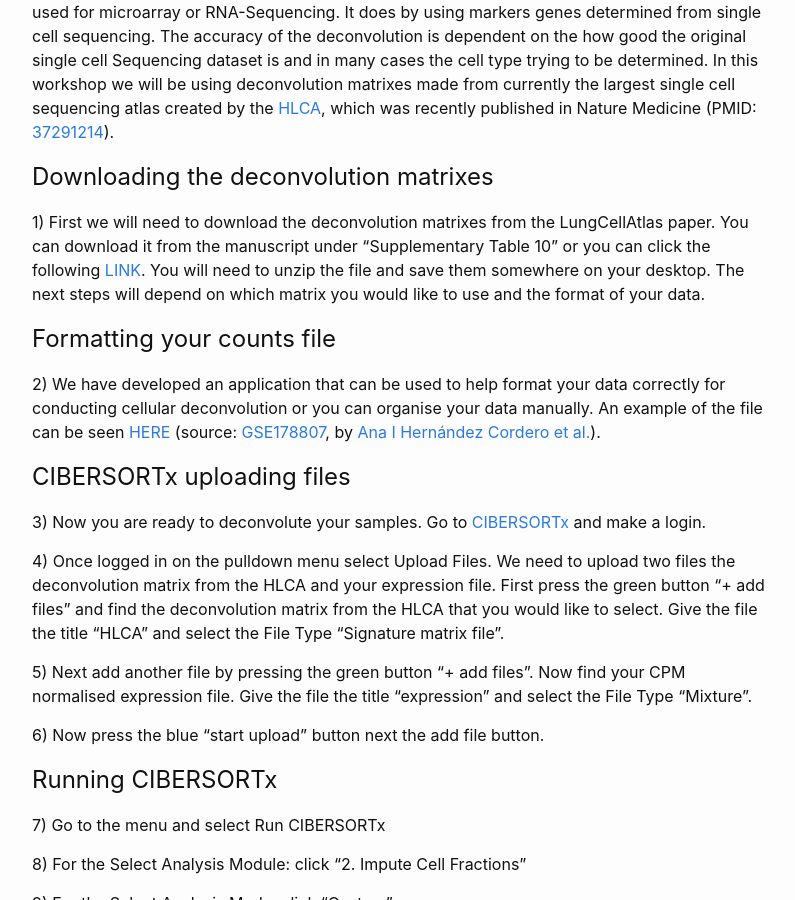
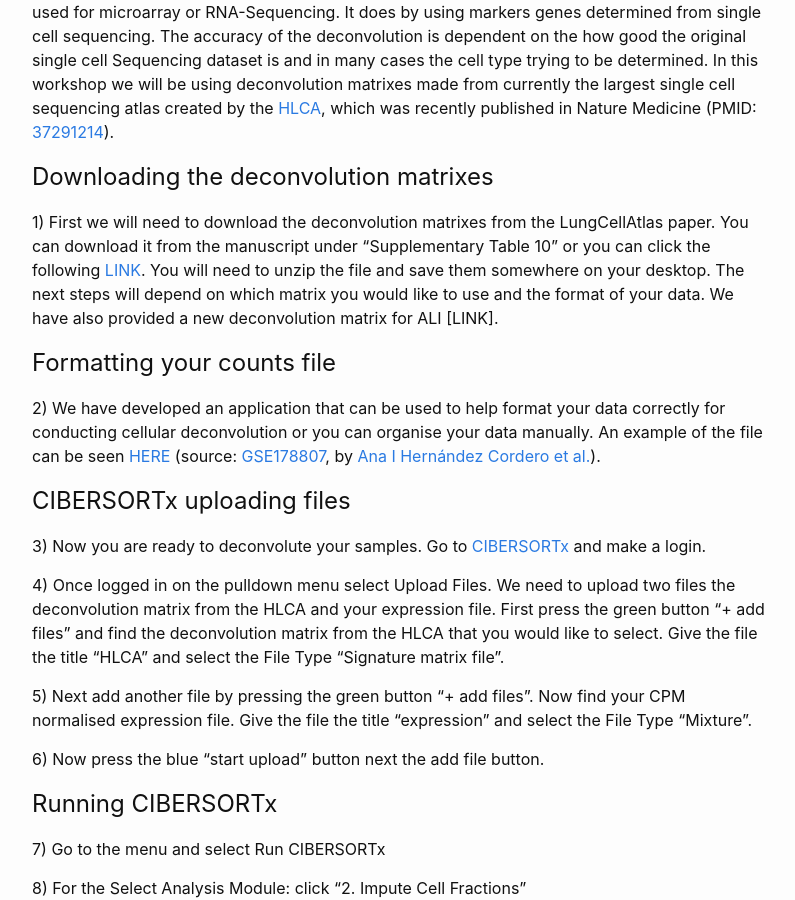
Before and after one commit to UTS-Bioinformatics/uts-bioinformatics.github.io, a Jekyll site: the page built from contents/_workshops/cellular-deconvolution.markdown, in a window 1280 px wide and 900 px high, scrolled down 308 px. Shown: the whole window, without its empty margins (238-1033 px from the left). Built offline with Jekyll 4.4.1, drawn with Linux system fonts in a browser that asks for light colours.

Commit message:
cellular-deconvolution.markdown

```diff
--- a/contents/_workshops/cellular-deconvolution.markdown
+++ b/contents/_workshops/cellular-deconvolution.markdown
@@ -15,7 +15,7 @@
 
 
 ## Downloading the deconvolution matrixes
-1)	First we will need to download the deconvolution matrixes from the LungCellAtlas paper. You can download it from the manuscript under “Supplementary Table 10” or you can click the following [LINK](https://www.ncbi.nlm.nih.gov/pmc/articles/PMC10287567/bin/41591_2023_2327_MOESM6_ESM.zip). You will need to unzip the file and save them somewhere on your desktop. The next steps will depend on which matrix you would like to use and the format of your data.
+1)	First we will need to download the deconvolution matrixes from the LungCellAtlas paper. You can download it from the manuscript under “Supplementary Table 10” or you can click the following [LINK](https://www.ncbi.nlm.nih.gov/pmc/articles/PMC10287567/bin/41591_2023_2327_MOESM6_ESM.zip). You will need to unzip the file and save them somewhere on your desktop. The next steps will depend on which matrix you would like to use and the format of your data. We have also provided a new deconvolution matrix for ALI [LINK].
 
 
 ## Formatting your counts file
```
